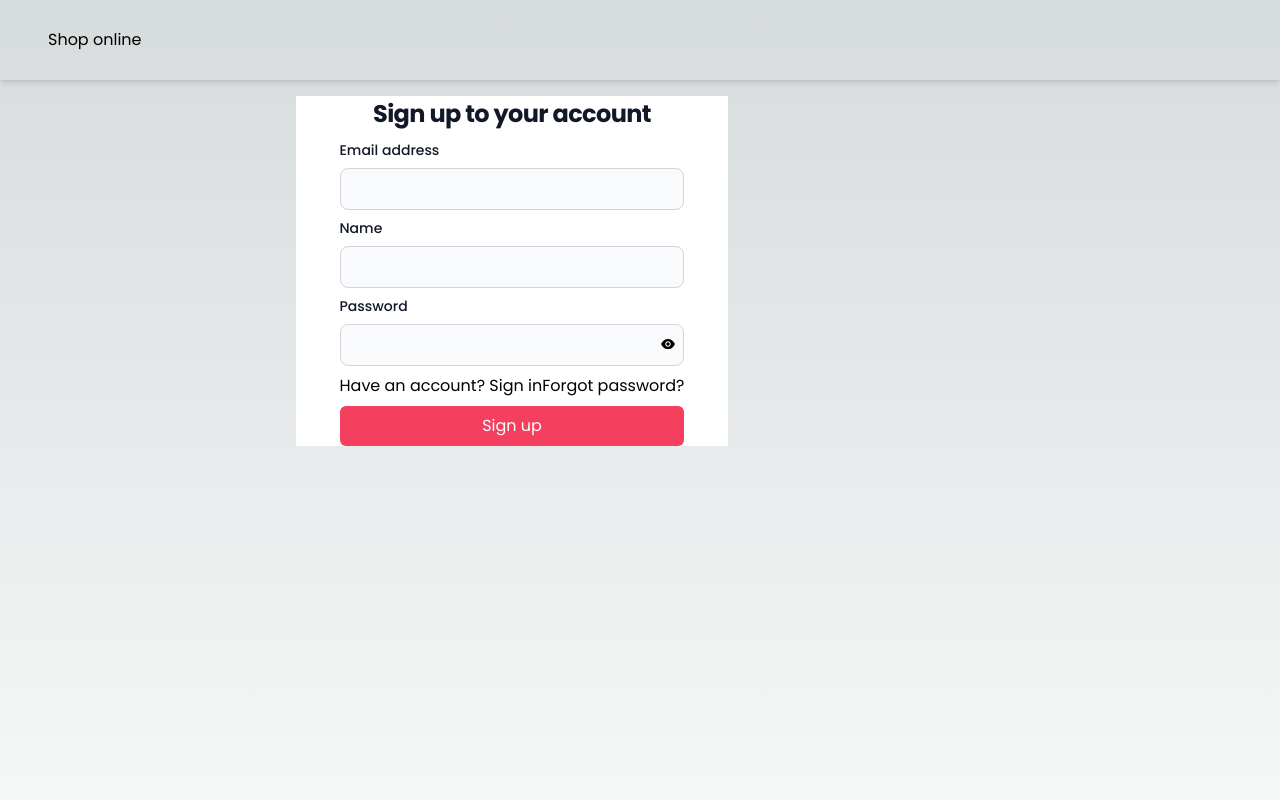
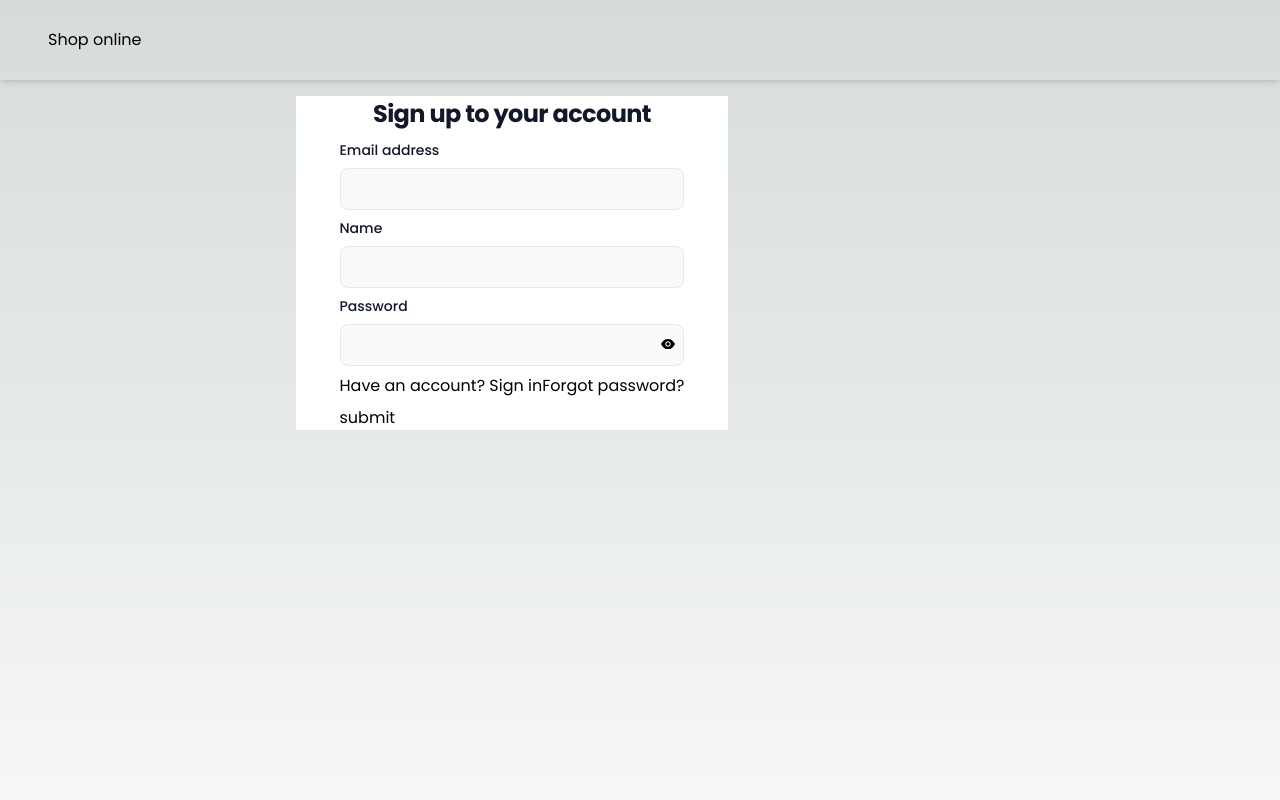
Before and after one commit to MainaMary/shop-online, a Next.js app: page /auth/register in a window 1280 px wide. Shown: the top 800 px of the page. Built offline with nearby package versions, Linux system fonts and the light colour scheme.

Commit message:
add more config to the auth file

```diff
--- a/app/(shop)/auth/_components/register.tsx
+++ b/app/(shop)/auth/_components/register.tsx
@@ -16,9 +16,9 @@ const Register = () => {
     formState: { errors },
   } = useForm<RegisterType>({
     defaultValues: {
+      name: "",
       email: "",
       password: "",
-      name: "",
     },
   });
   const [visible, setVisible] = useState(false);
@@ -40,7 +40,9 @@ const Register = () => {
   };
   const onSubmit = (data: RegisterType) => {
     console.log({ data });
+    console.log("submitted!!");
   };
+  console.log(errors);
   return (
     <div className="m-auto bg-white w-[50%] flex justify-center">
       <div>
@@ -50,27 +52,29 @@ const Register = () => {
             <Label>Email address</Label>
             <Input
               type="text"
-              value={email || ""}
-              {...register("email", { required: true, maxLength: 80 })}
+              id="email"
+              {...register("email", { required: true })}
             />
-            {errors.email && <p>{errors.email.message}</p>}
+            {/* {errors.email && <p>{errors.email.message}</p>} */}
           </div>
           <div>
             <Label>Name</Label>
             <Input
               type="text"
-              value={name || ""}
+              id="name"
+              errors={errors.name}
               {...register("name", { required: true, maxLength: 80 })}
             />
-            {errors.name && <p>{errors.name.message}</p>}
+            {/* {errors.name && <p>{errors.name.message}</p>} */}
           </div>
           <div>
             <Label>Password</Label>
             <div className="relative">
               <Input
                 {...register("password", { required: true, maxLength: 80 })}
+                id="password"
+                errors={errors.password}
                 type={visible ? "text" : "password"}
-                value={password}
               />
               <div
                 onClick={handleVisible}
@@ -79,7 +83,7 @@ const Register = () => {
                 {visible ? <AiFillEyeInvisible /> : <AiFillEye />}
               </div>
             </div>
-            {errors.password && <p>{errors.password.message}</p>}
+            {/* {errors.password && <p>{errors.password.message}</p>} */}
           </div>
           <div className="my-4 block  md:flex justify-between">
             <p>
@@ -90,7 +94,8 @@ const Register = () => {
             </p>
             <p>Forgot password?</p>
           </div>
-          <Button>Sign up</Button>
+          <button type="submit">submit</button>
+          {/* <Button>Sign up</Button> */}
         </form>
       </div>
     </div>
--- a/app/components/input.tsx
+++ b/app/components/input.tsx
@@ -2,11 +2,12 @@ import React from "react";
 interface InputProps {
   placeholder?: string;
   type?: string;
-  id?: string;
+  id: string;
   className?: string;
   name: string;
   onChange?: (x: any) => void;
-  value: string | number;
+  value?: string | number;
+  errors?: any;
 }
 
 const Input = ({
@@ -17,6 +18,7 @@ const Input = ({
   id,
   className = "",
   value,
+  errors,
 }: InputProps) => {
   return (
     <input
@@ -26,9 +28,12 @@ const Input = ({
       value={value}
       name={name}
       onChange={onChange}
-      className={`block w-full p-2 text-gray-900 border border-gray-300 rounded-lg bg-gray-50 text-base focus:ring-blue-500 focus:border-blue-500 dark:bg-gray-700 dark:border-gray-600 dark:placeholder-gray-400 dark:text-white dark:focus:ring-blue-500 dark:focus:border-blue-500 ${className}`}
+      className={`block w-full p-2 text-gray-900 border  rounded-lg bg-gray-50 text-base focus:ring-blue-500 focus:border-blue-500 dark:bg-gray-700 dark:border-gray-600 dark:placeholder-gray-400 dark:text-white dark:focus:ring-blue-500 dark:focus:border-blue-500
+
+       ${className}`}
     />
   );
 };
 
 export default Input;
+//${errors ? "border-rose-400" : "border-gray-300"}
--- /dev/null
+++ b/libs/prismadb.ts
@@ -0,0 +1,9 @@
+import { PrismaClient } from "@prisma/client";
+declare global {
+  var prisma: PrismaClient | undefined;
+}
+const client = globalThis.prisma || new PrismaClient();
+if (process.env.NODE_ENV !== "production") {
+  globalThis.prisma = client;
+}
+export default client;
--- /dev/null
+++ b/pages/api/auth/[...nextauth].ts
@@ -0,0 +1,59 @@
+import bcrypt from "bcrypt";
+import CredentialsProvider from "next-auth/providers/credentials";
+import GoogleProvider from "next-auth/providers/google";
+import { PrismaAdapter } from "@next-auth/prisma-adapter";
+import { PrismaClient } from "@prisma/client";
+import nextAuth from "next-auth";
+import client from "@/libs/prismadb";
+
+export default nextAuth({
+  adapter: PrismaAdapter(client),
+  providers: [
+    GoogleProvider({
+      clientSecret: process.env.GOOGLE_CLIENT_SECRET as string,
+      clientId: process.env.GOOGLE_CLIENT_ID as string,
+    }),
+    CredentialsProvider({
+      name: "credentials",
+      credentials: {
+        email: {
+          label: "email",
+          type: "text",
+        },
+        password: {
+          label: "password",
+          type: "password",
+        },
+      },
+      async authorize(credentials) {
+        if (!credentials?.email || !credentials?.email) {
+          throw new Error("Please provide email or password");
+        }
+        const user = await client.user.findUnique({
+          where: {
+            email: credentials.email,
+          },
+        });
+        if (!user || !user?.hashedpassword) {
+          throw new Error("User does not exist");
+        }
+        const isPasswordCorrect = await bcrypt.compare(
+          credentials.password,
+          user.password
+        );
+        if (!isPasswordCorrect) {
+          throw new Error("Wrong password");
+        }
+        return user;
+      },
+    }),
+  ],
+  pages: {
+    signIn: "/auth/login",
+  },
+  session: {
+    strategy: "jwt",
+  },
+  debug: process.env.NODE_ENV === "development",
+  secret: process.env.NEXT_AUTH_SECRET,
+});
```
